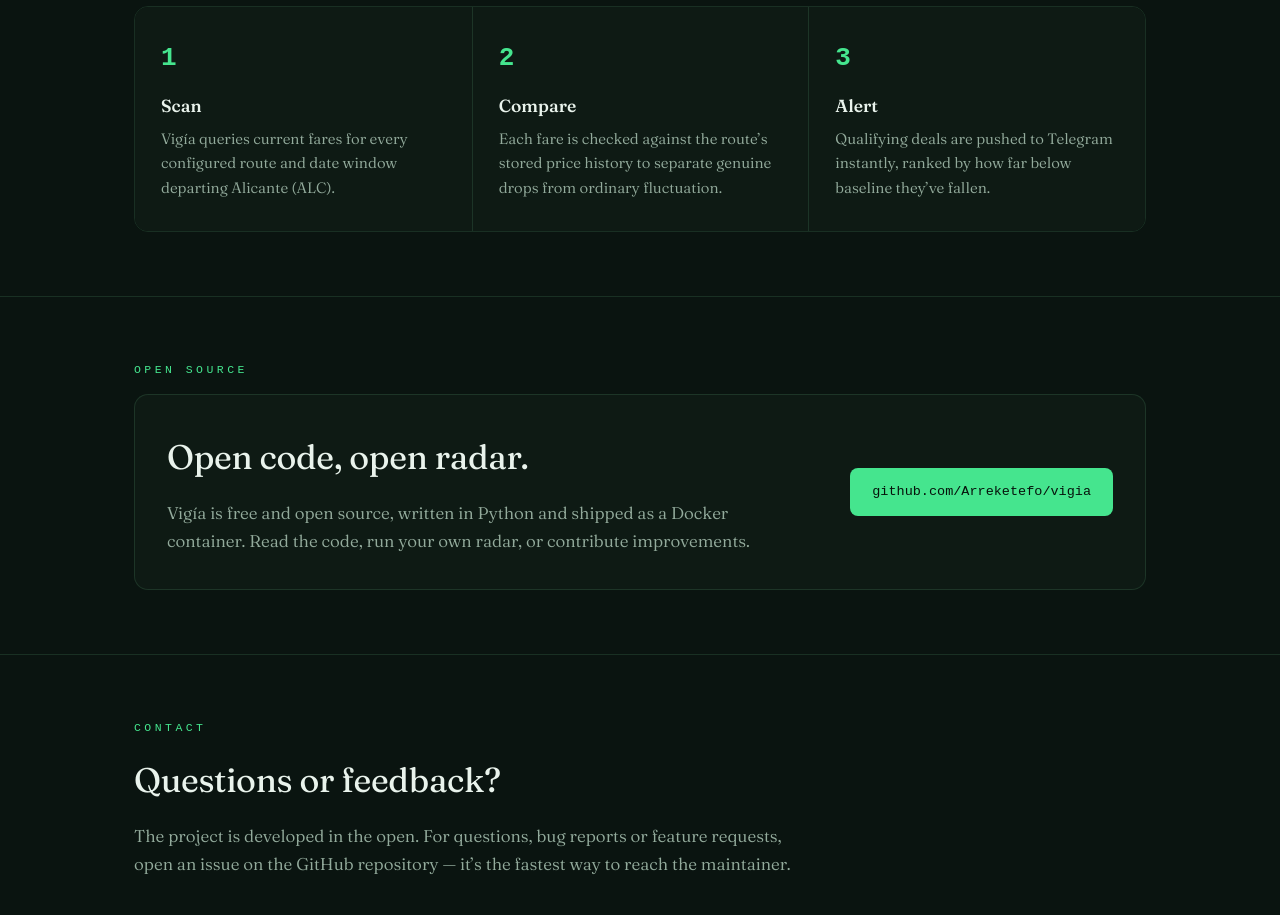
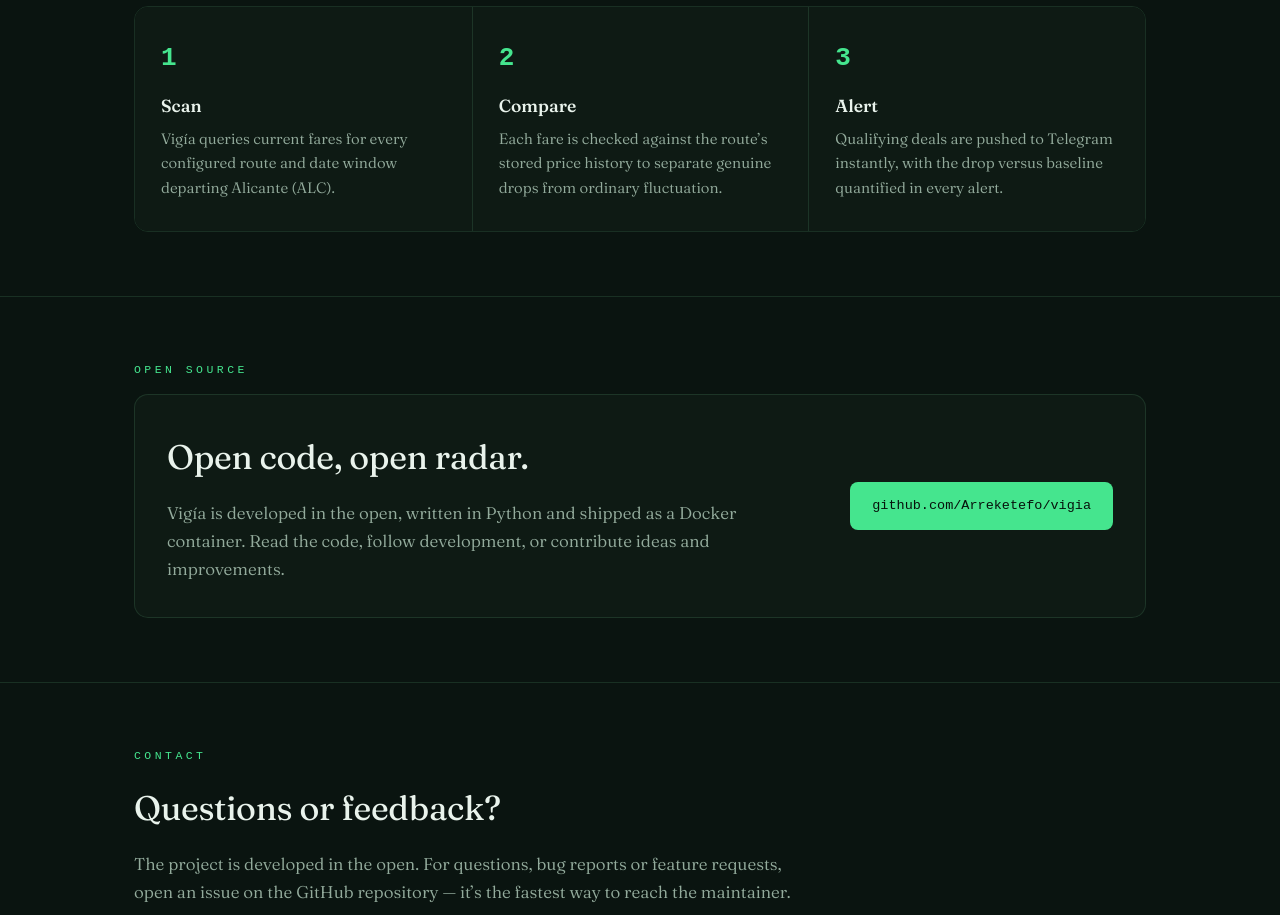
Before and after one commit to Arreketefo/vigia, a plain HTML site: page index.html in a window 1280 px wide. Shown: the part 1660-2575 px from the top of the page. Drawn offline with Linux system fonts and the light colour scheme; a web font is replaced by a local one.

Commit message:
Fix anchor offset under sticky header; align copy with actual behavior

```diff
--- a/index.html
+++ b/index.html
@@ -161,7 +161,7 @@ h1 em{font-style:italic;font-weight:340;color:var(--green)}
 @keyframes sweep{to{transform:rotate(360deg)}}
 @keyframes blink{0%,100%{opacity:.35}50%{opacity:1}}
 
-section{padding:64px 0;border-top:1px solid var(--line)}
+section{padding:64px 0;border-top:1px solid var(--line);scroll-margin-top:64px}
 .sec-label{
   font-family:"Spline Sans Mono",monospace;font-size:11.5px;letter-spacing:.3em;
   text-transform:uppercase;color:var(--green);margin-bottom:14px;
@@ -336,7 +336,7 @@ footer{border-top:1px solid var(--line);padding:34px 0 44px}
         <div class="step">
           <span class="num">3</span>
           <h3>Alert</h3>
-          <p>Qualifying deals are pushed to Telegram instantly, ranked by how far below baseline they’ve fallen.</p>
+          <p>Qualifying deals are pushed to Telegram instantly, with the drop versus baseline quantified in every alert.</p>
         </div>
       </div>
     </div>
@@ -349,8 +349,8 @@ footer{border-top:1px solid var(--line);padding:34px 0 44px}
         <div>
           <h2>Open code, open radar.</h2>
           <p>
-            Vigía is free and open source, written in Python and shipped as a Docker container.
-            Read the code, run your own radar, or contribute improvements.
+            Vigía is developed in the open, written in Python and shipped as a Docker container.
+            Read the code, follow development, or contribute ideas and improvements.
           </p>
         </div>
         <a class="btn btn-primary" href="https://github.com/Arreketefo/vigia">github.com/Arreketefo/vigia</a>
```
